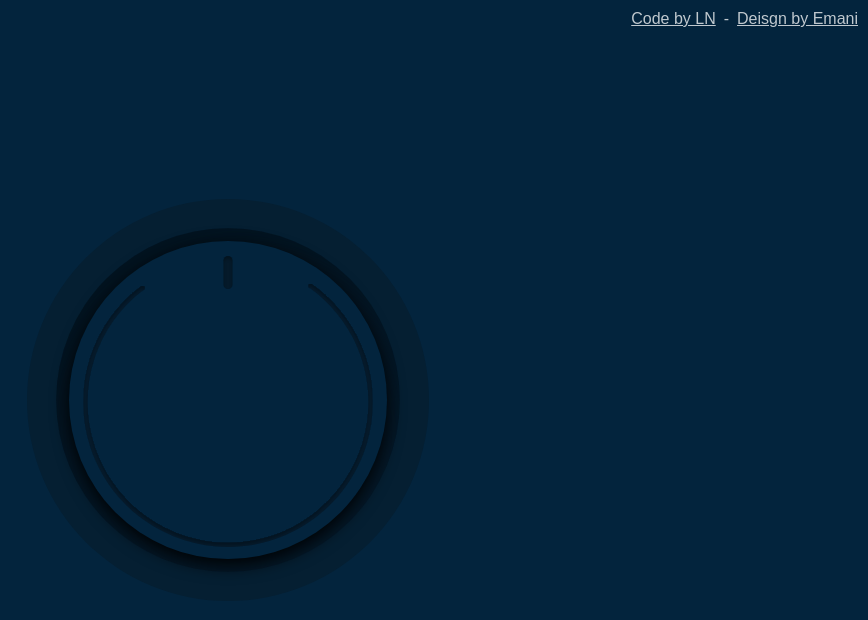
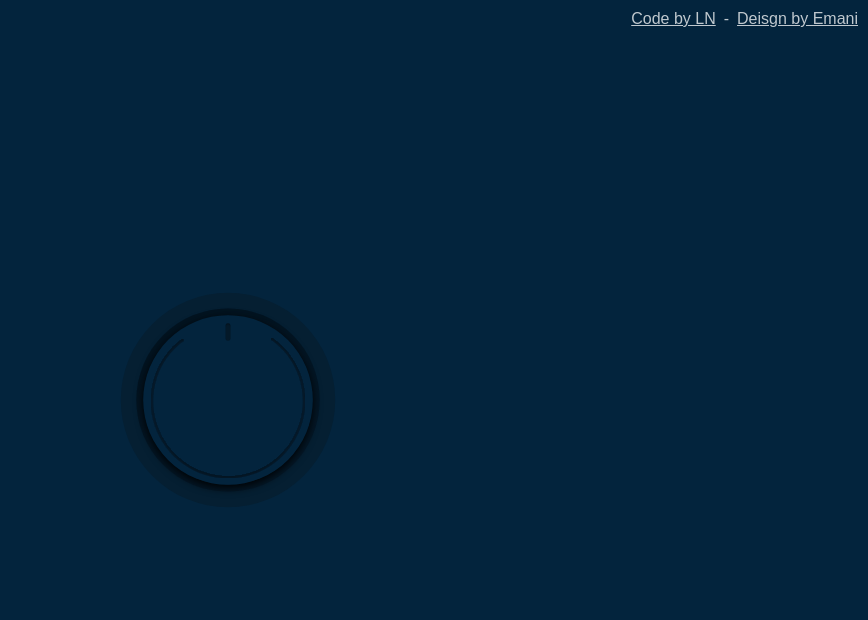
Before and after one commit to ln-dev7/dual-button-proto, a website built with Vite: page index.html in a window 1280 px wide. Shown: the whole page, without its empty margins (412-1280 px from the left). Built offline with nearby package versions, Linux system fonts and the light colour scheme.

Commit message:
Update style.scss

```diff
--- a/style.scss
+++ b/style.scss
@@ -35,7 +35,7 @@
 
 .container {
   position: relative;
-  scale: .75;
+  scale: .4;
   .ellipse-1 {
     cursor: pointer;
     position: relative;
```
